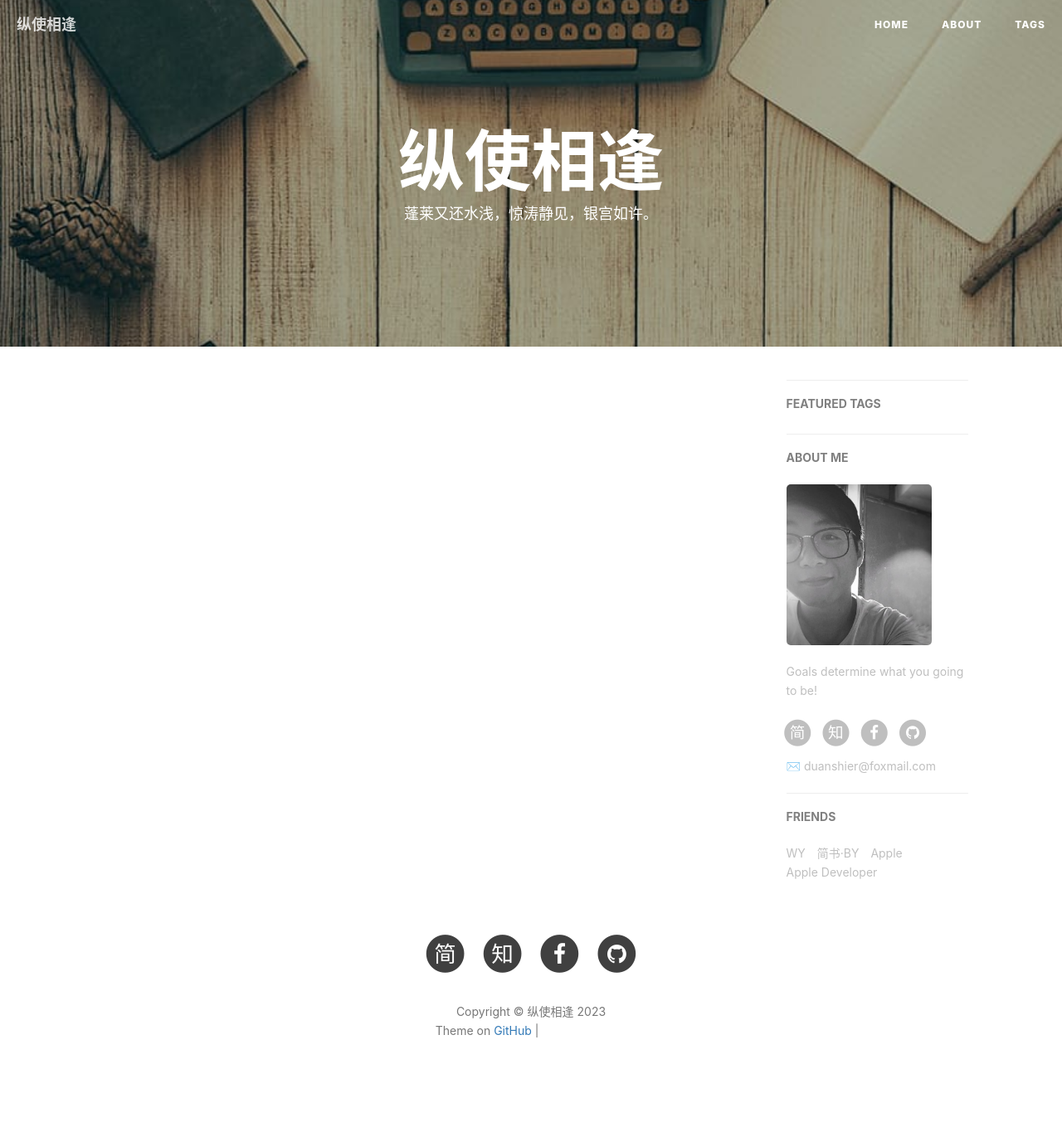
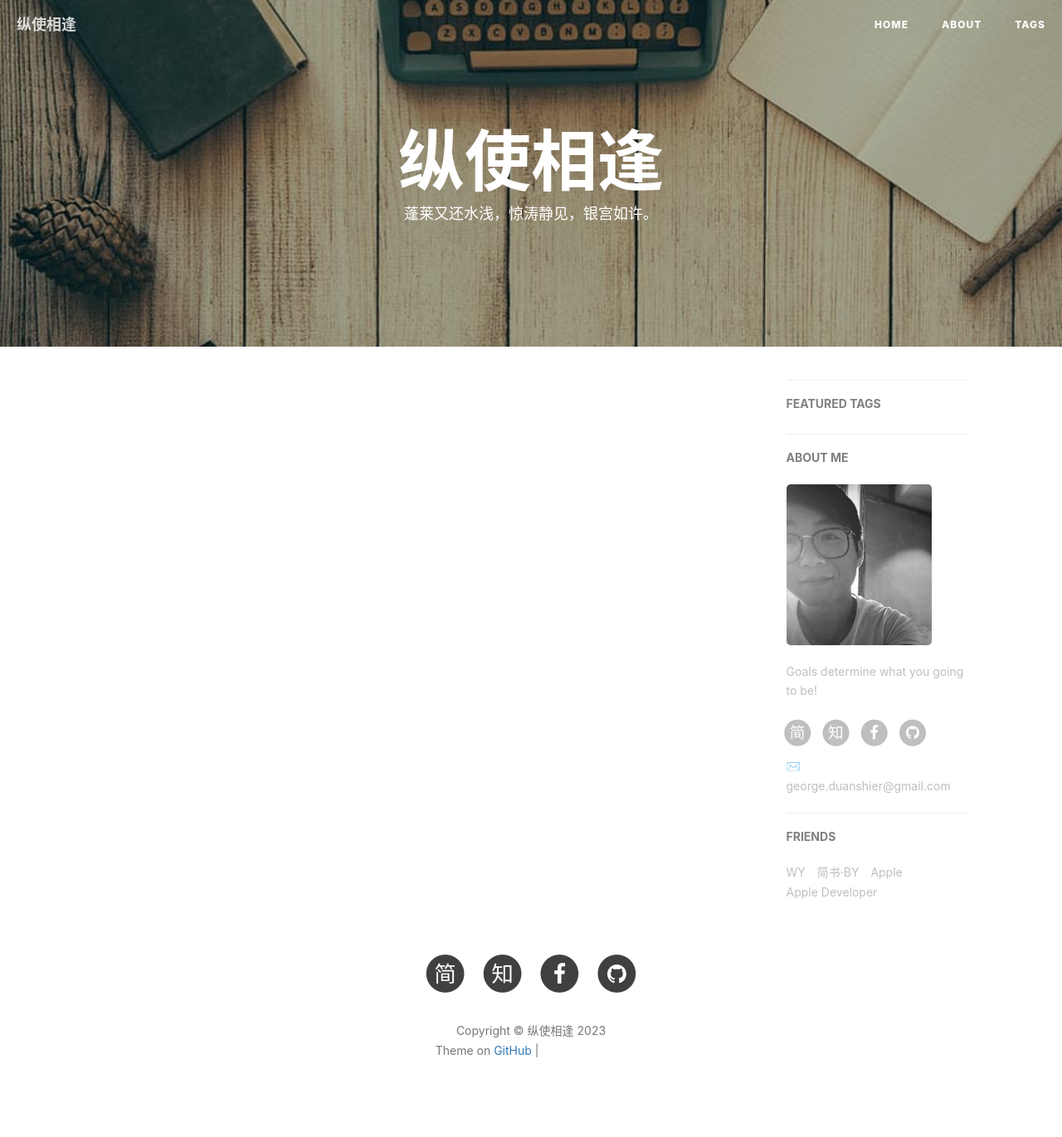
Before and after one commit to George-Duan/George-Duan.github.io, a Jekyll site: the page built from index.html, in a window 1280 px wide. Shown: the whole page at 83% size. Built offline with Jekyll 4.4.1, drawn with Linux system fonts in a browser that asks for light colours; nearby versions of some CDN libraries; the list of posts is cut into pages by our own code; comment, search, counter and statistics services are not loaded; before the commit the page ends 1347 px from its top, so only the background shows below that; grey boxes are pictures that could not be loaded.

Commit message:
Update _config.yml

```diff
--- a/_config.yml
+++ b/_config.yml
@@ -2,9 +2,9 @@
 title: 纵使相逢
 SEOTitle: George.Duan的博客 | 纵使相逢
 header-img: img/post-bg-desk.jpg
-email: duanshier@foxmail.com
+email: george.duanshier@gmail.com
 description: "蓬莱又还水浅，惊涛静见，银宫如许。"
-keyword: "George.Duan的博客, Java, JDK, javaWeb, Spring, Tomcat"
+keyword: "George.Duan的博客, technology & all "
 url: "https://george-duan.github.io"          # your host, for absolute URL
 baseurl: ""      # for example, '/blog' if your blog hosted on 'host/blog'
 github_repo: "https://github.com/George-Duan/George-Duan.github.io.git" # you code repository
```
